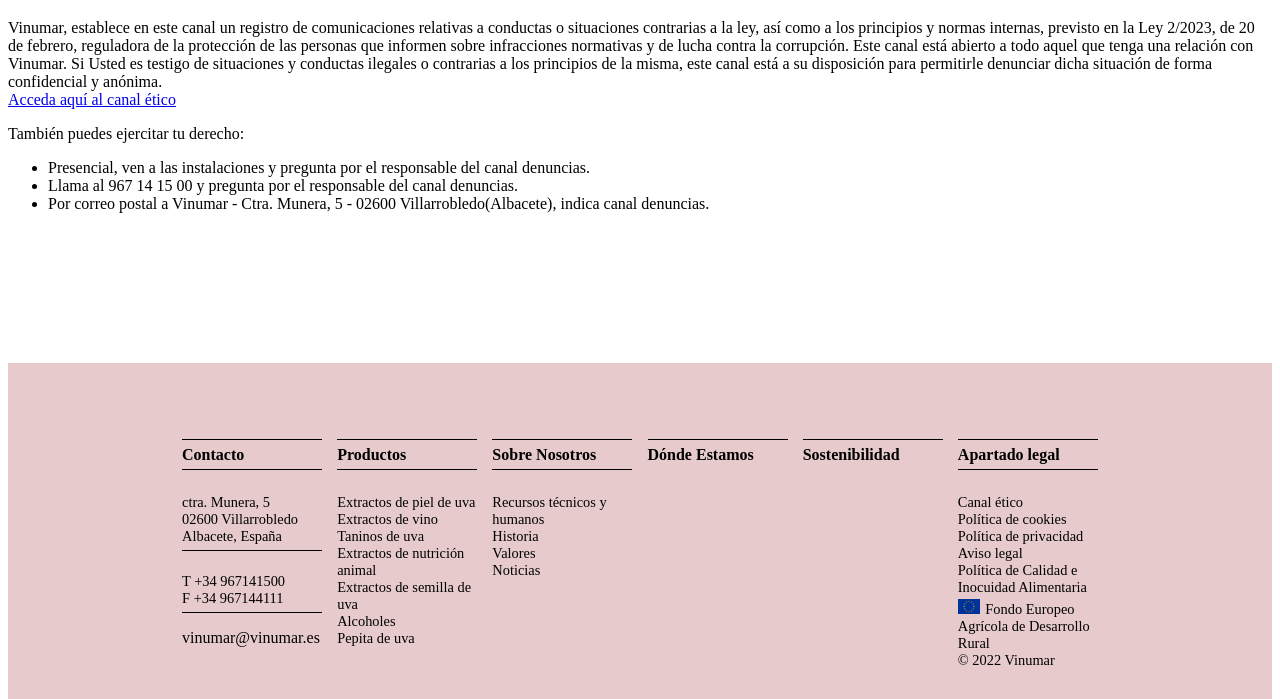
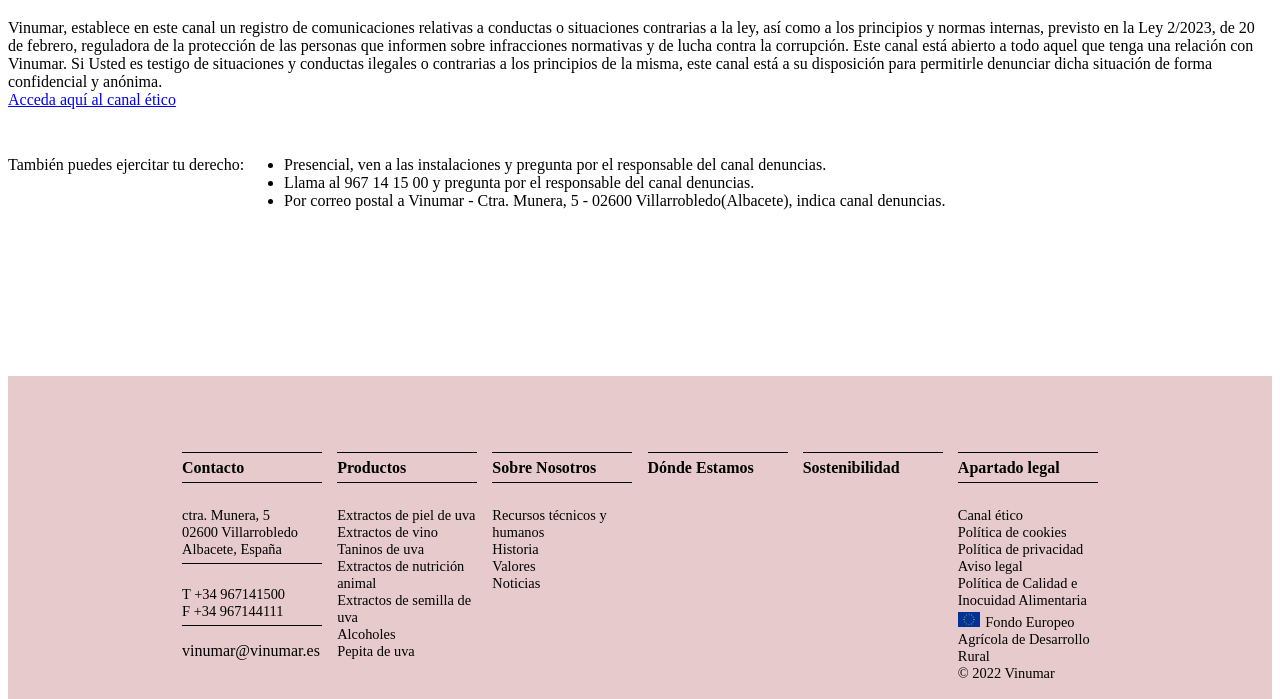
Before and after one commit to markhacksanjuan/vinumar-gatsby, a Gatsby site: page /canal-etico in a window 1280 px wide. Shown: the part 214-913 px from the top of the page. Built offline with nearby package versions, Linux system fonts and the light colour scheme; Gatsby itself is replaced by a stand-in of ours.

Commit message:
fixed issue

```diff
--- a/src/components/pages/CanalEtico.jsx
+++ b/src/components/pages/CanalEtico.jsx
@@ -29,12 +29,12 @@
                             <p>
                                 {langText.ethic.description[lang]}
                                 <br/>
-                                <a className='ethic-link' href="https://www.sofidya.com/aceitesvinosyalcoholessa/canal-denuncias-internas">{langText.ethic.link[lang]}</a>
+                                <a className='ethic-link' target='_blank' href="https://www.sofidya.com/aceitesvinosyalcoholessa/canal-denuncias-internas">{langText.ethic.link[lang]}</a>
                             </p>
                     </div>
-                    <div className='recursos-recursos-tecnicos'>
+                    <div className='recursos-recursos-tecnicos ethic-list'>
                         <p>{langText.ethic.also.title[lang]}</p>
-                        <div className='ethic-list'>
+                        <div>
                             <ul className='circle'>
                                 <li>{langText.ethic.also.presencial[lang]}</li>
                                 <li>{langText.ethic.also.phone[lang]}</li>
--- a/src/styles/pages/ethic.css
+++ b/src/styles/pages/ethic.css
@@ -0,0 +1,5 @@
+.ethic-list {
+    display: flex;
+    flex-direction: row;
+    padding-top: 15px
+}
```
